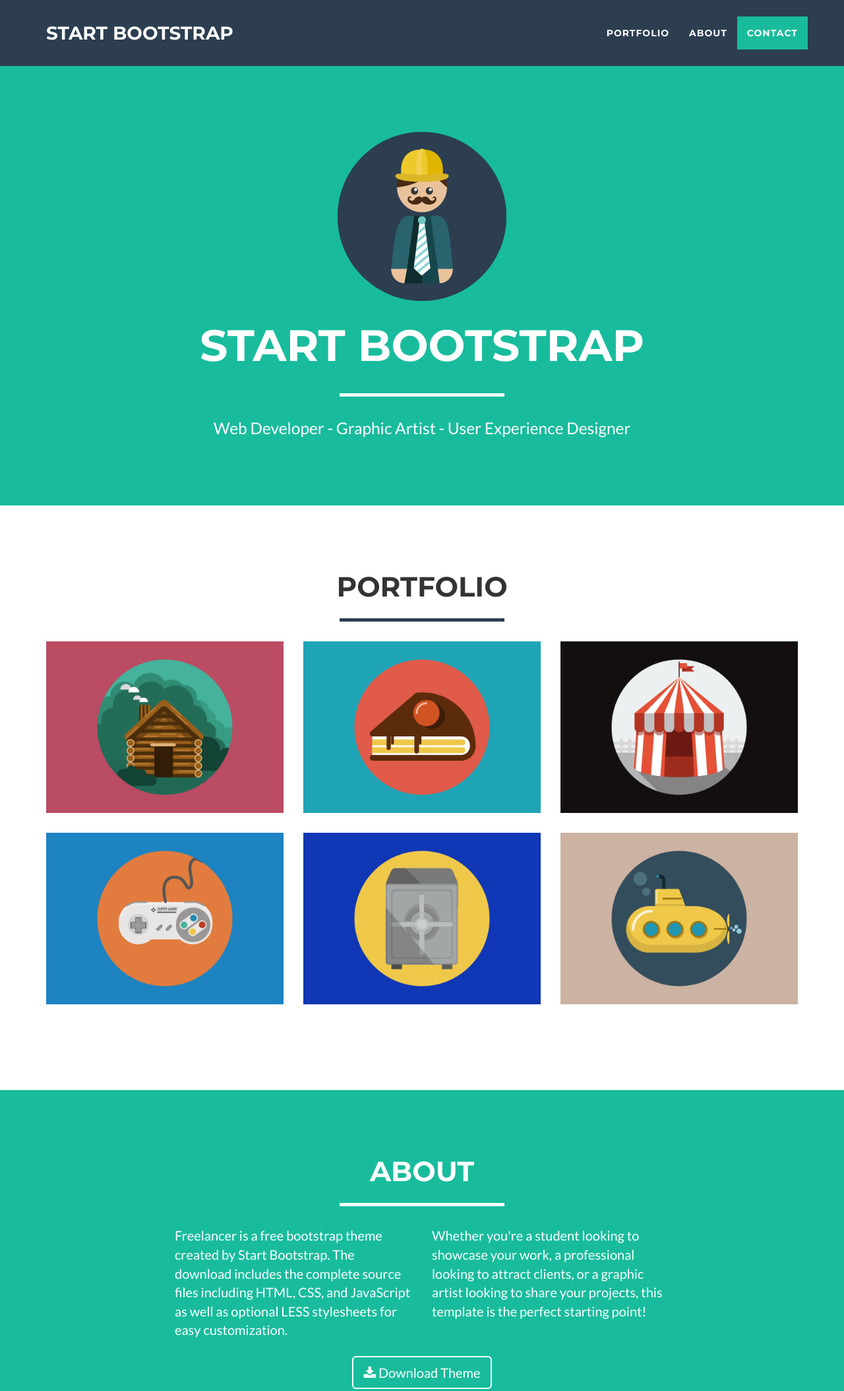
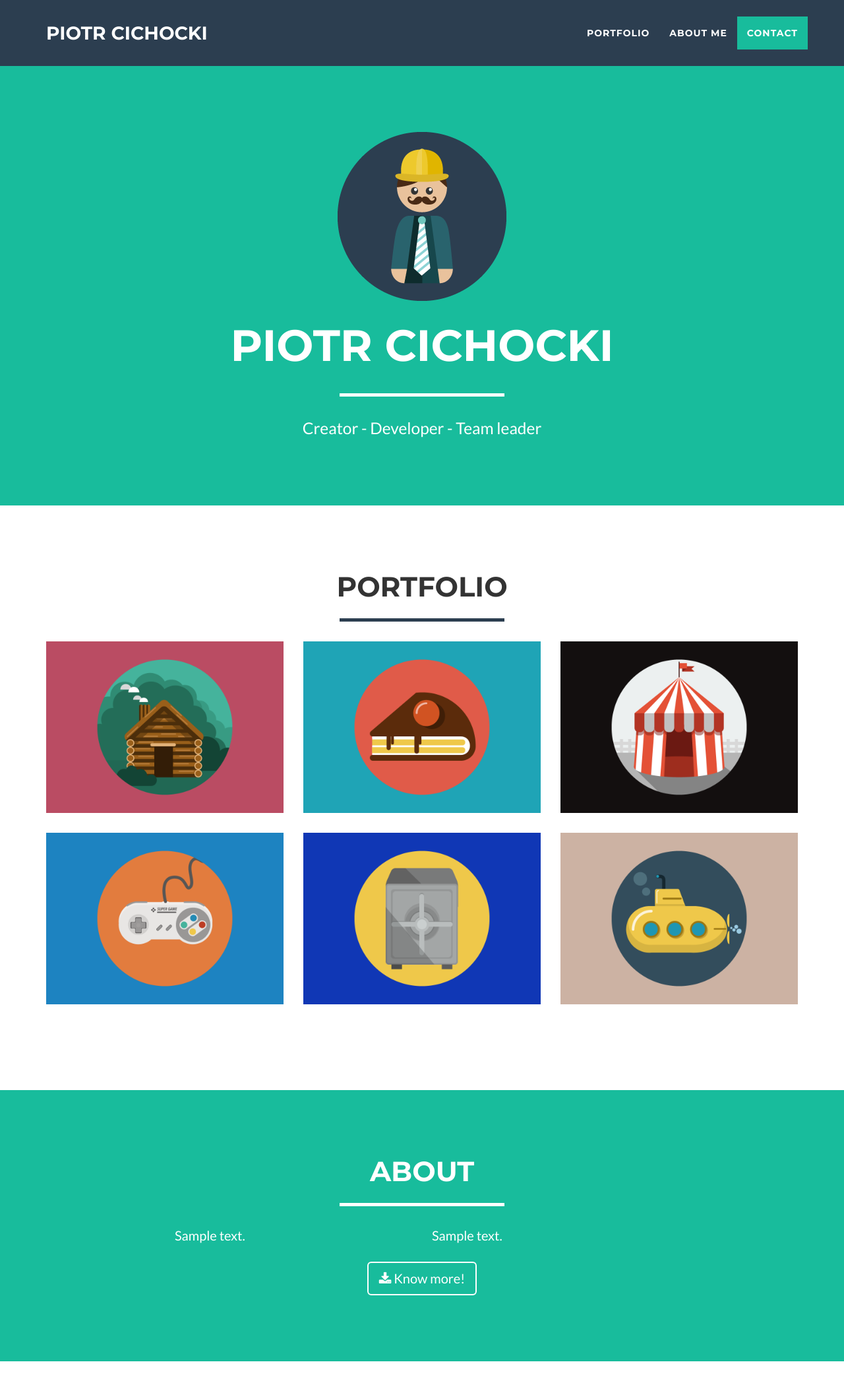
Before and after one commit to boo314/boo314.github.io, a website: page index.html in a window 1280 px wide. Shown: the top 2108 px of the page at 66% size. Drawn offline with nearby package versions, Linux system fonts and the light colour scheme.

Commit message:
Change texts

```diff
--- a/index.html
+++ b/index.html
@@ -9,7 +9,7 @@
     <meta name="description" content="">
     <meta name="author" content="">
 
-    <title>Freelancer - Start Bootstrap Theme</title>
+    <title>Piotr Cichocki - Develop everything!!!</title>
 
     <!-- Bootstrap Core CSS -->
     <link href="vendor/bootstrap/css/bootstrap.min.css" rel="stylesheet">
@@ -41,7 +41,7 @@
                 <button type="button" class="navbar-toggle" data-toggle="collapse" data-target="#bs-example-navbar-collapse-1">
                     <span class="sr-only">Toggle navigation</span> Menu <i class="fa fa-bars"></i>
                 </button>
-                <a class="navbar-brand" href="#page-top">Start Bootstrap</a>
+                <a class="navbar-brand" href="#page-top">Piotr Cichocki</a>
             </div>
 
             <!-- Collect the nav links, forms, and other content for toggling -->
@@ -54,7 +54,7 @@
                         <a href="#portfolio">Portfolio</a>
                     </li>
                     <li class="page-scroll">
-                        <a href="#about">About</a>
+                        <a href="#about">About me</a>
                     </li>
                     <li class="page-scroll">
                         <a href="#contact">Contact</a>
@@ -73,9 +73,9 @@
                 <div class="col-lg-12">
                     <img class="img-responsive" src="img/profile.png" alt="">
                     <div class="intro-text">
-                        <span class="name">Start Bootstrap</span>
+                        <span class="name">Piotr Cichocki</span>
                         <hr class="star-light">
-                        <span class="skills">Web Developer - Graphic Artist - User Experience Designer</span>
+                        <span class="skills">Creator - Developer - Team leader</span>
                     </div>
                 </div>
             </div>
@@ -167,14 +167,14 @@
             </div>
             <div class="row">
                 <div class="col-lg-4 col-lg-offset-2">
-                    <p>Freelancer is a free bootstrap theme created by Start Bootstrap. The download includes the complete source files including HTML, CSS, and JavaScript as well as optional LESS stylesheets for easy customization.</p>
+                    <p>Sample text.</p>
                 </div>
                 <div class="col-lg-4">
-                    <p>Whether you're a student looking to showcase your work, a professional looking to attract clients, or a graphic artist looking to share your projects, this template is the perfect starting point!</p>
+                    <p>Sample text.</p>
                 </div>
                 <div class="col-lg-8 col-lg-offset-2 text-center">
                     <a href="#" class="btn btn-lg btn-outline">
-                        <i class="fa fa-download"></i> Download Theme
+                        <i class="fa fa-download"></i> Know more!
                     </a>
                 </div>
             </div>
@@ -243,8 +243,8 @@
                 <div class="row">
                     <div class="footer-col col-md-4">
                         <h3>Location</h3>
-                        <p>3481 Melrose Place
-                            <br>Beverly Hills, CA 90210</p>
+                        <p>Tricity (Gdańsk, Gdynia, Sopot),<br>
+                          Poland</p>
                     </div>
                     <div class="footer-col col-md-4">
                         <h3>Around the Web</h3>
@@ -268,7 +268,7 @@
                     </div>
                     <div class="footer-col col-md-4">
                         <h3>About Freelancer</h3>
-                        <p>Freelance is a free to use, open source Bootstrap theme created by <a href="http://startbootstrap.com">Start Bootstrap</a>.</p>
+                        <p>Sample text.</p>
                     </div>
                 </div>
             </div>
@@ -277,7 +277,7 @@
             <div class="container">
                 <div class="row">
                     <div class="col-lg-12">
-                        Copyright &copy; Your Website 2016
+                        Copyright &copy; Piotr Cichocki 2016
                     </div>
                 </div>
             </div>
```
